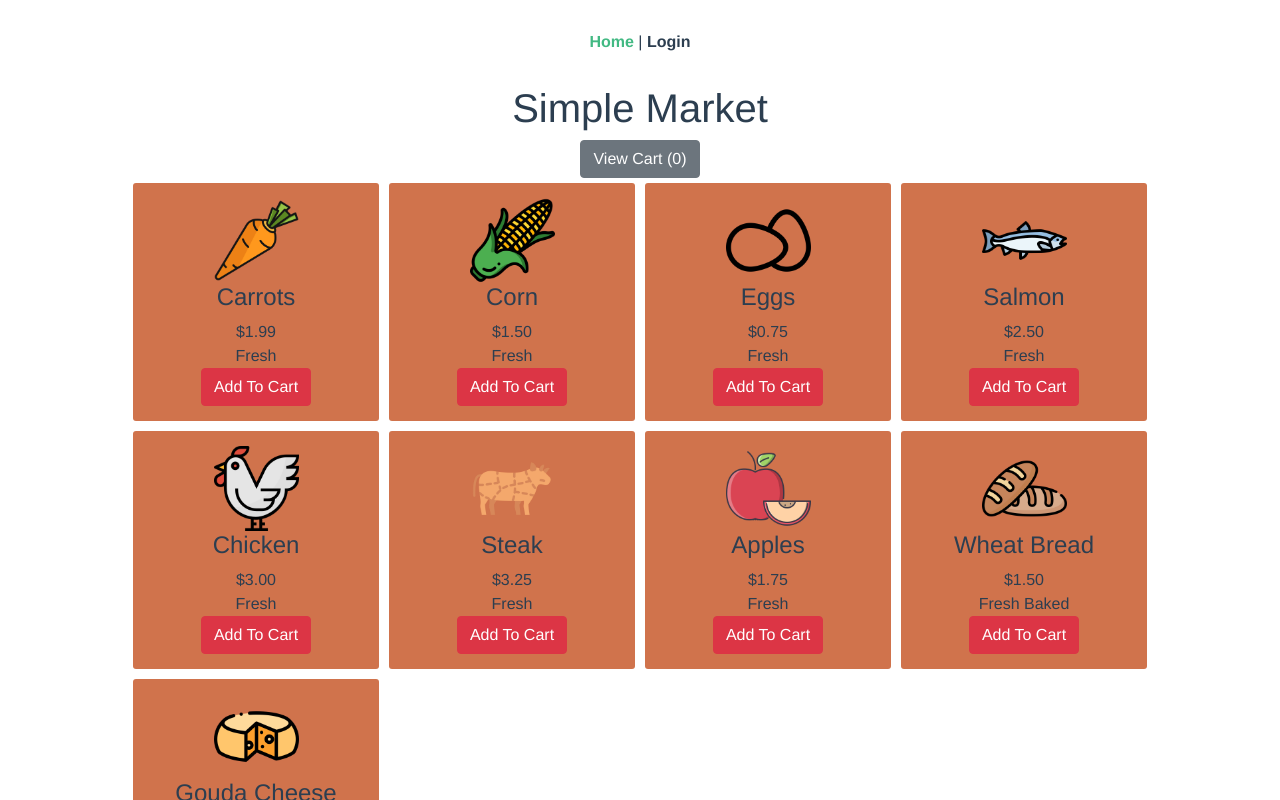
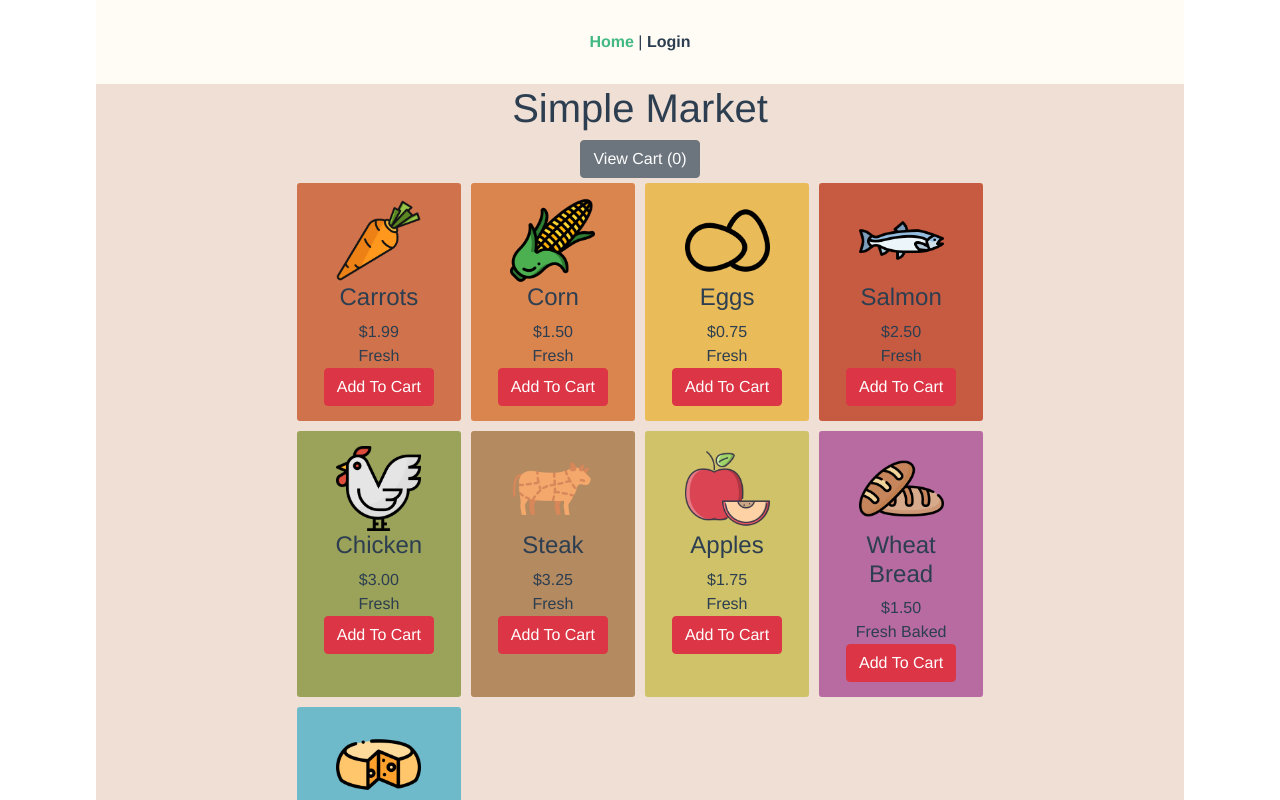
Before and after one commit to jaysnel/quick-store, a Vue app: page / in a window 1280 px wide. Shown: the top 800 px of the page. Built offline with nearby package versions, Linux system fonts and the light colour scheme.

Commit message:
responsive item section

```diff
--- a/src/App.vue
+++ b/src/App.vue
@@ -9,12 +9,18 @@
 </template>
 
 <style>
+body {
+  background: #EFDFD4;
+}
 #app {
   font-family: Avenir, Helvetica, Arial, sans-serif;
   -webkit-font-smoothing: antialiased;
   -moz-osx-font-smoothing: grayscale;
   text-align: center;
   color: #2c3e50;
+  background: #FFFBF5;
+  width: 85%;
+  margin: auto;
 }
 
 #nav {
--- a/src/components/HomePage.vue
+++ b/src/components/HomePage.vue
@@ -72,6 +72,11 @@ export default {
 <!-- Add "scoped" attribute to limit CSS to this component only -->
 <style scoped>
 
+.HomePage {
+  width: 80%;
+  margin: auto
+}
+
 h3 {
   margin: 40px 0 0;
 }
@@ -94,6 +99,34 @@ a {
     padding: 15px;
 }
 
+.store-front-items div:nth-child(1) {
+    background: #D0734C;
+}
+.store-front-items div:nth-child(2) {
+    background: #DB854E;
+}
+.store-front-items div:nth-child(3) {
+    background: #EABB59;
+}
+.store-front-items div:nth-child(4) {
+    background: #C65B41;
+}
+.store-front-items div:nth-child(5) {
+    background: #9BA25A;
+}
+.store-front-items div:nth-child(6) {
+    background: #B48A61;
+}
+.store-front-items div:nth-child(7) {
+    background: #CFC269;
+}
+.store-front-items div:nth-child(8) {
+    background: #B76BA0;
+}
+.store-front-items div:nth-child(9) {
+    background: #6EBACB;
+}
+
 .store-front-items div p {
   padding: 0;
   margin: 0;
@@ -107,7 +140,16 @@ a {
 @media(min-width: 768px) {
     .store-front-items {
         display: grid;
-        grid-template-columns: 1fr 1fr 1fr 1fr;
+        grid-template-columns: repeat(4, 1fr);
+        width: 80%;
+        margin: auto;
+    }
+}
+
+@media(max-width: 1100px) and (min-width: 768px) {
+    .store-front-items {
+        display: grid;
+        grid-template-columns: repeat(2, 1fr);
         width: 80%;
         margin: auto;
     }
--- a/src/views/Home.vue
+++ b/src/views/Home.vue
@@ -15,3 +15,9 @@ export default {
   }
 }
 </script>
+
+<style scoped>
+  .home {
+    background: #EFDFD4;
+  }
+</style>
```
